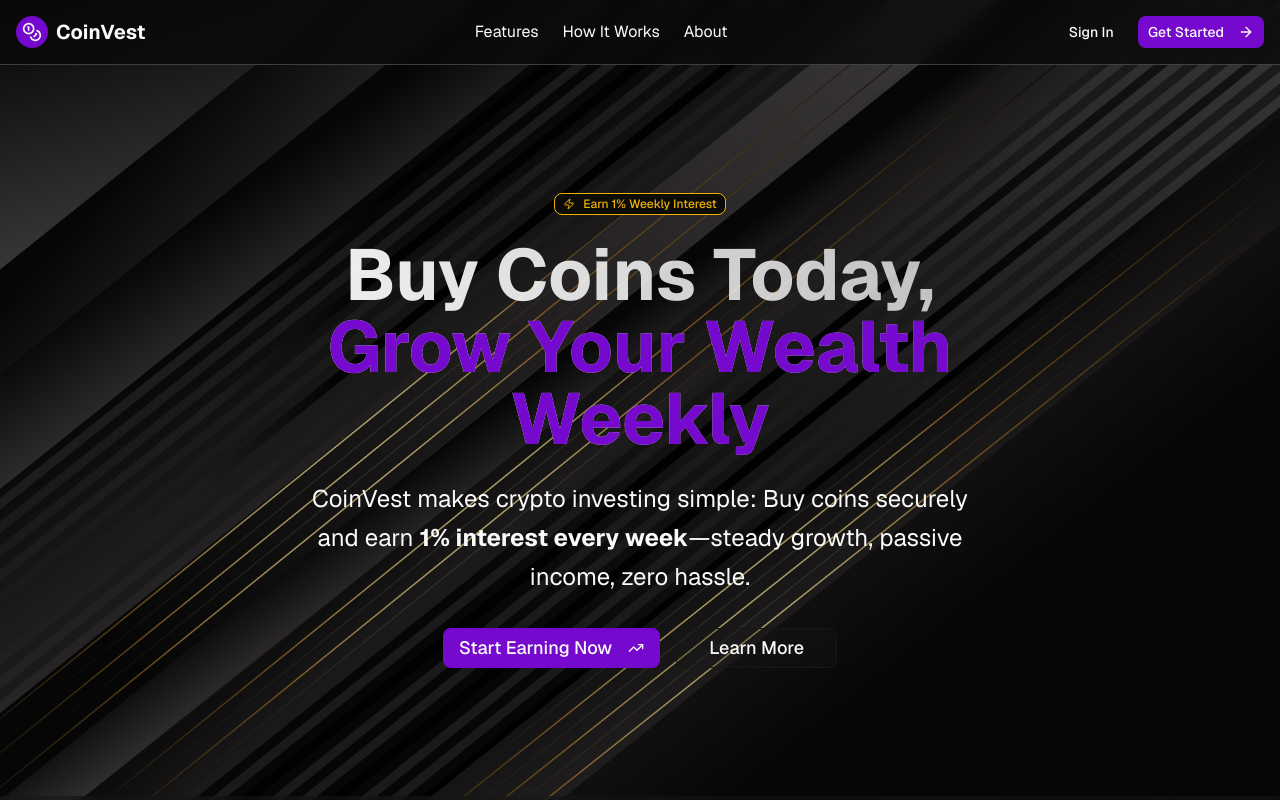
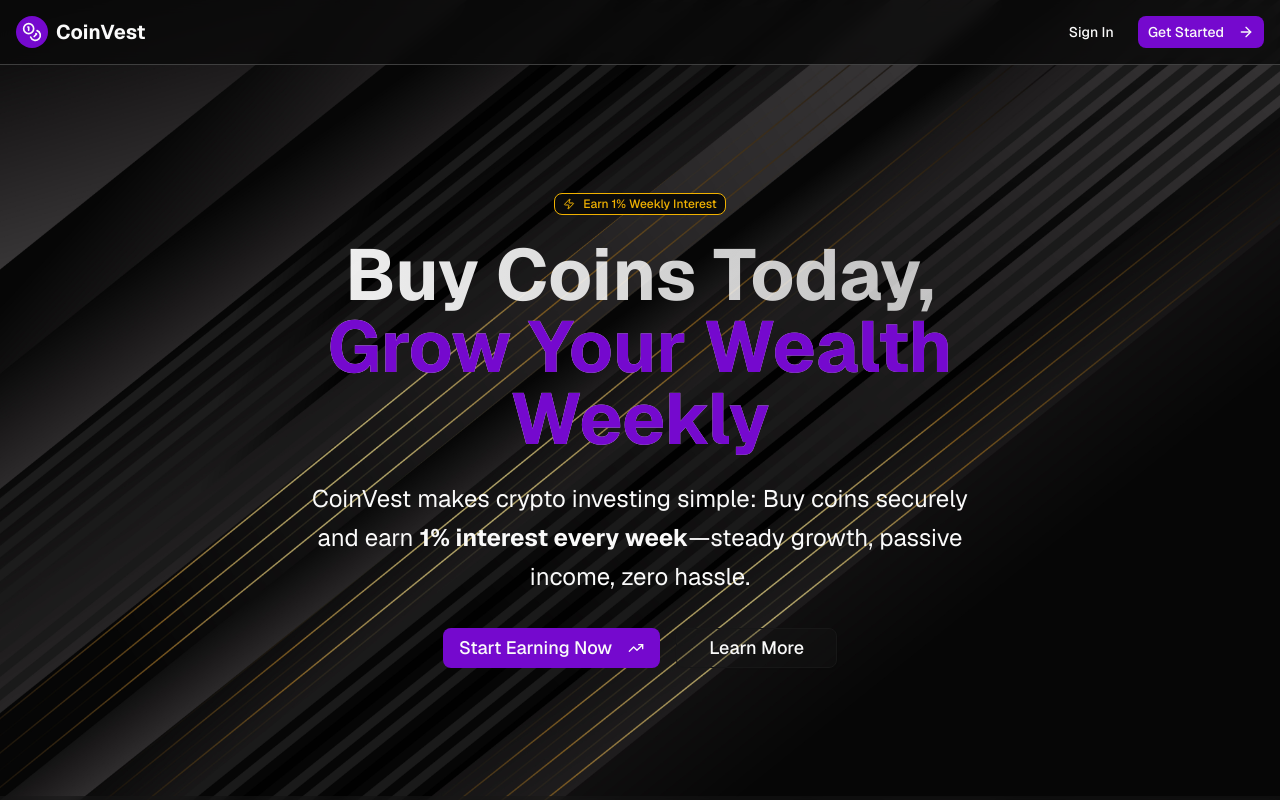
Before and after one commit to thecoinvestor1-afk/coinvestor-client, a Next.js app: page / in a window 1280 px wide. Shown: the top 800 px of the page. Built offline with nearby package versions, Linux system fonts and the light colour scheme.

Commit message:
update the navigation

```diff
--- a/src/app/page.tsx
+++ b/src/app/page.tsx
@@ -1,47 +1,11 @@
-"use client"
 
 import { Button } from "@/components/ui/button"
 import { Card, CardDescription, CardHeader, CardTitle } from "@/components/ui/card"
 import { Badge } from "@/components/ui/badge"
 import Link from "next/link"
 import { ArrowRight, TrendingUp, Shield, Zap, BarChart3, DollarSign, PieChart } from "lucide-react"
-import { useEffect, useState } from "react"
 import Footer from "@/components/Footer"
 import Navigation from "@/components/Navigation"
-
-// Animated Coin SVG Component
-const AnimatedCoin = ({ className, delay = 0 }: { className?: string; delay?: number }) => (
-  <div className={`absolute ${className}`} style={{ animationDelay: `${delay}s` }}>
-    <svg width="40" height="40" viewBox="0 0 40 40" className="animate-coin-fall text-primary" fill="currentColor">
-      <circle cx="20" cy="20" r="18" stroke="currentColor" strokeWidth="2" fill="none" />
-      <text x="20" y="26" textAnchor="middle" className="text-xs font-bold fill-current">
-        ₿
-      </text>
-    </svg>
-  </div>
-)
-
-// Floating Coin Background
-const CoinBackground = () => {
-  const [coins, setCoins] = useState<Array<{ id: number; left: string; delay: number }>>([])
-
-  useEffect(() => {
-    const coinArray = Array.from({ length: 8 }, (_, i) => ({
-      id: i,
-      left: `${Math.random() * 100}%`,
-      delay: Math.random() * 8,
-    }))
-    setCoins(coinArray)
-  }, [])
-
-  return (
-    <div className="fixed inset-0 overflow-hidden pointer-events-none z-0">
-      {coins.map((coin) => (
-        <AnimatedCoin key={coin.id} className={`animate-coin-fall`} delay={coin.delay} />
-      ))}
-    </div>
-  )
-}
 
 export default function Home() {
   return (
--- a/src/components/Navigation.tsx
+++ b/src/components/Navigation.tsx
@@ -4,39 +4,40 @@ import { Button } from "@/components/ui/button"
 
 
 export default function Navigation() {
+    const isLogin = false
     return (
         <header className="relative z-10 border-b border-border/50 backdrop-blur-sm bg-background/80">
             <div className="container mx-auto px-4 py-4">
                 <nav className="flex items-center justify-between">
-                    <div className="flex items-center space-x-2">
+                    <Link href="/" className="flex items-center space-x-2">
                         <div className="w-8 h-8 bg-primary rounded-full flex items-center justify-center">
                             <Coins className="w-5 h-5 text-primary-foreground" />
                         </div>
                         <span className="text-xl font-bold text-foreground">CoinVest</span>
-                    </div>
-                    <div className="hidden md:flex items-center space-x-6">
-                        <Link href="#features" className="text-muted-foreground hover:text-foreground transition-colors">
-                            Features
                     </Link>
-                        <Link href="#pricing" className="text-muted-foreground hover:text-foreground transition-colors">
-                            How It Works
+                    <div className="flex items-center space-x-3">
+                        {isLogin ? (
+                            <Link href="/dashboard">
+                                <Button size="sm" className="bg-primary hover:bg-primary/90">
+                                    Dashboard
+                                    <ArrowRight className="w-4 h-4 ml-2" />
+                                </Button>
                             </Link>
-                        <Link href="#about" className="text-muted-foreground hover:text-foreground transition-colors">
-                            About
-                        </Link>
-                    </div>
-                    <div className="flex items-center space-x-3">
+                        ) : (
+                            <>
                                 <Link href="/sign-in">
                                     <Button variant="ghost" size="sm">
                                         Sign In
                                     </Button>
                                 </Link>
-                        <Link href="/profiles">
+                                <Link href="/sign-up">
                                     <Button size="sm" className="bg-primary hover:bg-primary/90">
                                         Get Started
                                         <ArrowRight className="w-4 h-4 ml-2" />
                                     </Button>
                                 </Link>
+                            </>
+                        )}
                     </div>
                 </nav>
             </div>
```
Lines whose indentation alone changed are shown as unchanged.
